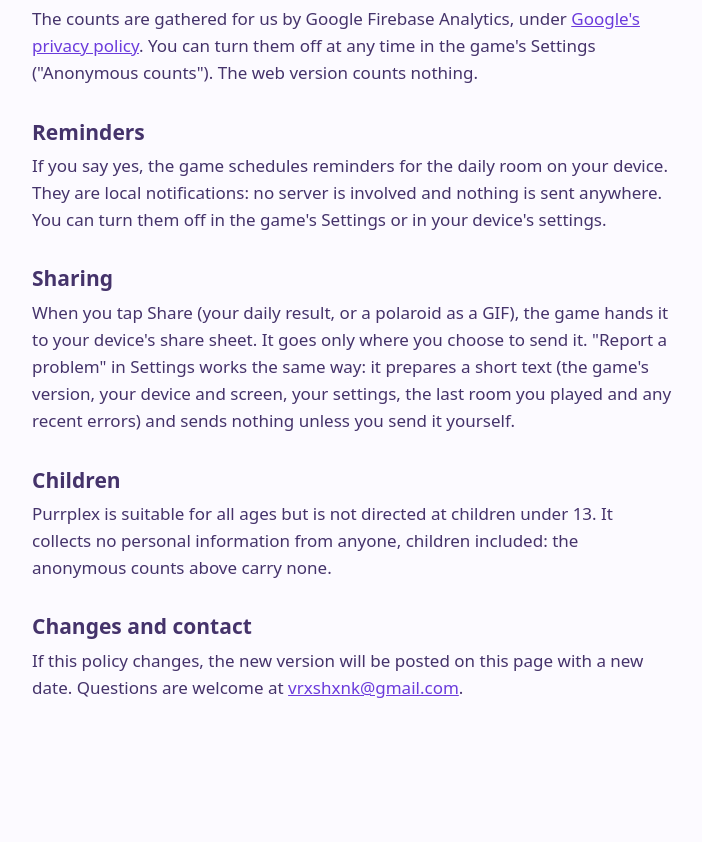
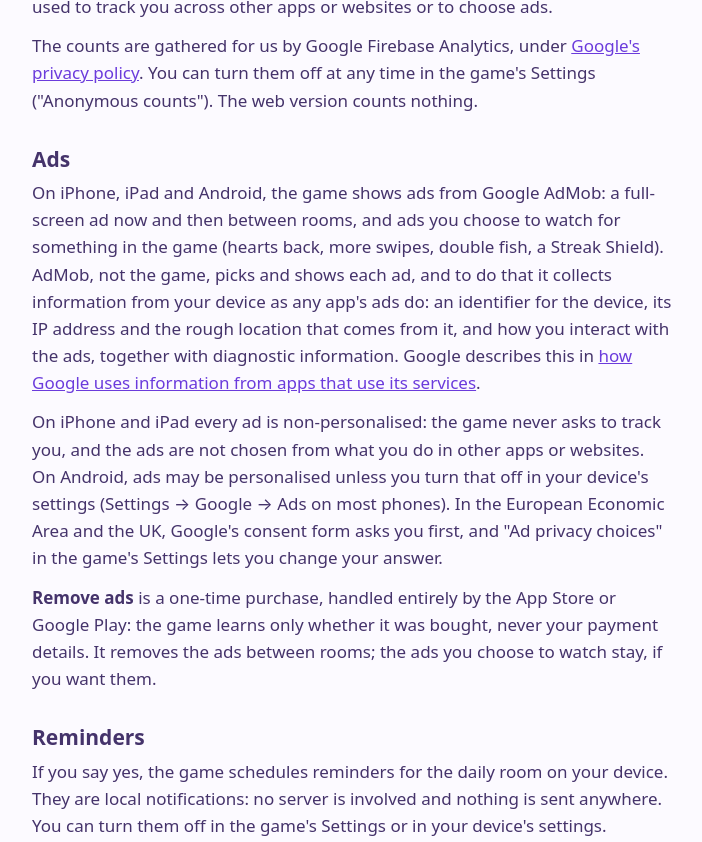
Before and after one commit to vrxshxnk/purrplex, a plain HTML site: page privacy.html in a window 1280 px wide. Shown: the part 1120-1962 px from the top of the page, without its empty margins (288-990 px from the left). Before the commit the page ends 1897 px from the top, so only its background shows below. Drawn offline with Linux system fonts and the light colour scheme.

Commit message:
Privacy policy: the ads and Remove ads

```diff
--- a/privacy.html
+++ b/privacy.html
@@ -23,8 +23,9 @@
         Purrplex is a puzzle game about two cats. It collects no personal information: there is
         no account to make, and the game never asks for your name, email or anything else about
         you. On phones and tablets it counts, anonymously, how the game is played, so we can see
-        where players get stuck (below), and you can turn that off. There is no advertising and
-        no tracking across other apps or websites.
+        where players get stuck (below), and you can turn that off. The phone and tablet versions
+        show ads from Google between rooms, and ads you choose to watch for a reward (below);
+        one purchase removes the ads between rooms. The web version has no ads.
       </p>
 
       <h2>What stays on your device</h2>
@@ -59,13 +60,38 @@
         basic facts that come with any app's counts (the device model, its system version, the
         game's version and the country, worked out from the network). It never carries your name,
         email, contacts, precise location or your device's advertising identifier, and it is not
-        used to track you across other apps or websites or to show you ads.
+        used to track you across other apps or websites or to choose ads.
       </p>
       <p>
         The counts are gathered for us by Google Firebase Analytics, under
         <a href="https://policies.google.com/privacy">Google's privacy policy</a>. You can turn
         them off at any time in the game's Settings ("Anonymous counts"). The web version counts
         nothing.
+      </p>
+
+      <h2>Ads</h2>
+      <p>
+        On iPhone, iPad and Android, the game shows ads from Google AdMob: a full-screen ad now
+        and then between rooms, and ads you choose to watch for something in the game (hearts
+        back, more swipes, double fish, a Streak Shield). AdMob, not the game, picks and shows
+        each ad, and to do that it collects information from your device as any app's ads do:
+        an identifier for the device, its IP address and the rough location that comes from it,
+        and how you interact with the ads, together with diagnostic information. Google
+        describes this in
+        <a href="https://policies.google.com/technologies/partner-sites">how Google uses
+        information from apps that use its services</a>.
+      </p>
+      <p>
+        On iPhone and iPad every ad is non-personalised: the game never asks to track you, and
+        the ads are not chosen from what you do in other apps or websites. On Android, ads may be
+        personalised unless you turn that off in your device's settings (Settings → Google → Ads
+        on most phones). In the European Economic Area and the UK, Google's consent form asks
+        you first, and "Ad privacy choices" in the game's Settings lets you change your answer.
+      </p>
+      <p>
+        <strong>Remove ads</strong> is a one-time purchase, handled entirely by the App Store or
+        Google Play: the game learns only whether it was bought, never your payment details. It
+        removes the ads between rooms; the ads you choose to watch stay, if you want them.
       </p>
 
       <h2>Reminders</h2>
@@ -86,9 +112,9 @@
 
       <h2>Children</h2>
       <p>
-        Purrplex is suitable for all ages but is not directed at children under 13. It collects no
-        personal information from anyone, children included: the anonymous counts above carry
-        none.
+        Purrplex is suitable for all ages but is not directed at children under 13. The game
+        itself collects no personal information from anyone, children included: the anonymous
+        counts above carry none.
       </p>
 
       <h2>Changes and contact</h2>
```
